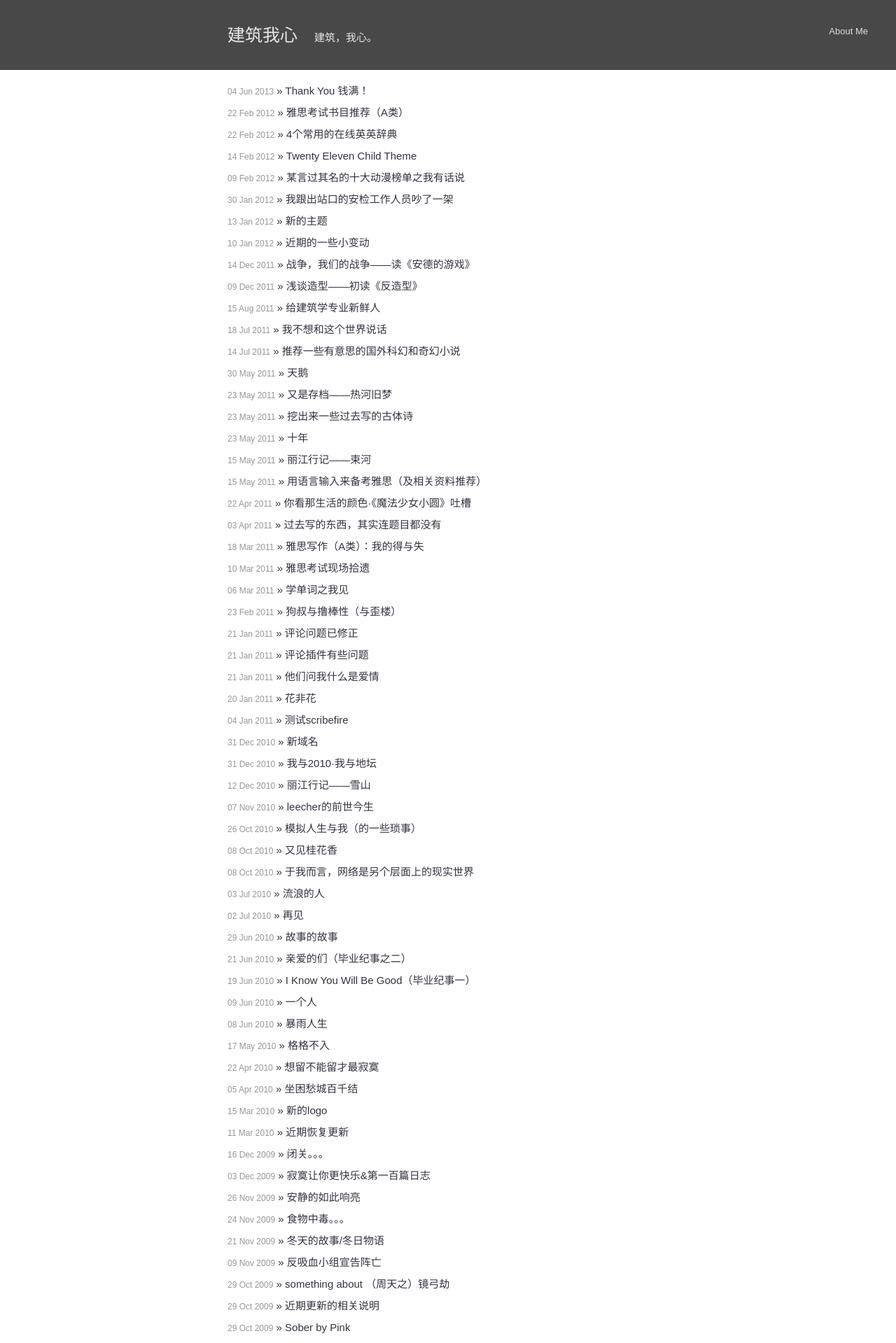
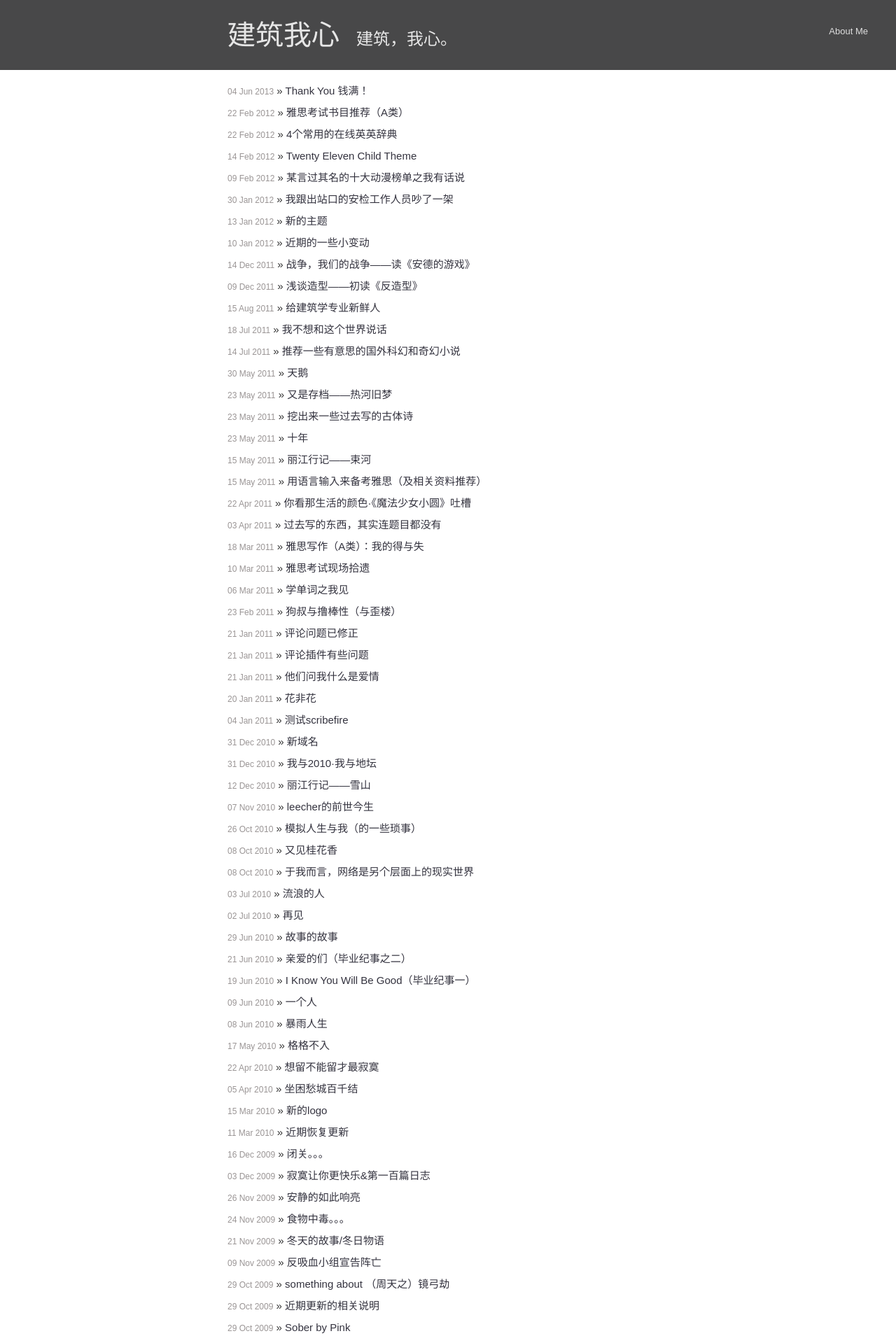
Before and after one commit to killsophia/killsophia.github.io, a Jekyll site: the page built from index.html, in a window 1280 px wide. Shown: the top 1919 px of the page at 70% size. Built offline with Jekyll 4.4.1, drawn with Linux system fonts in a browser that asks for light colours; Markdown is read by kramdown in place of the engine named in the settings.

Commit message:
change font size

```diff
--- a/stylesheets/blog.css
+++ b/stylesheets/blog.css
@@ -21,7 +21,7 @@ body{
 
 
 small {
-	font-size: 15px;
+	font-size: 24px;
 	color: rgba(240,240,240,0.94);
 	margin-left: 20px;
 
@@ -29,7 +29,7 @@ small {
 
 .title {
 	margin: 0px;
-	font-size: 25px;
+	font-size: 40px;
 	color: rgba(240,240,240,0.94);
 }
 
```
